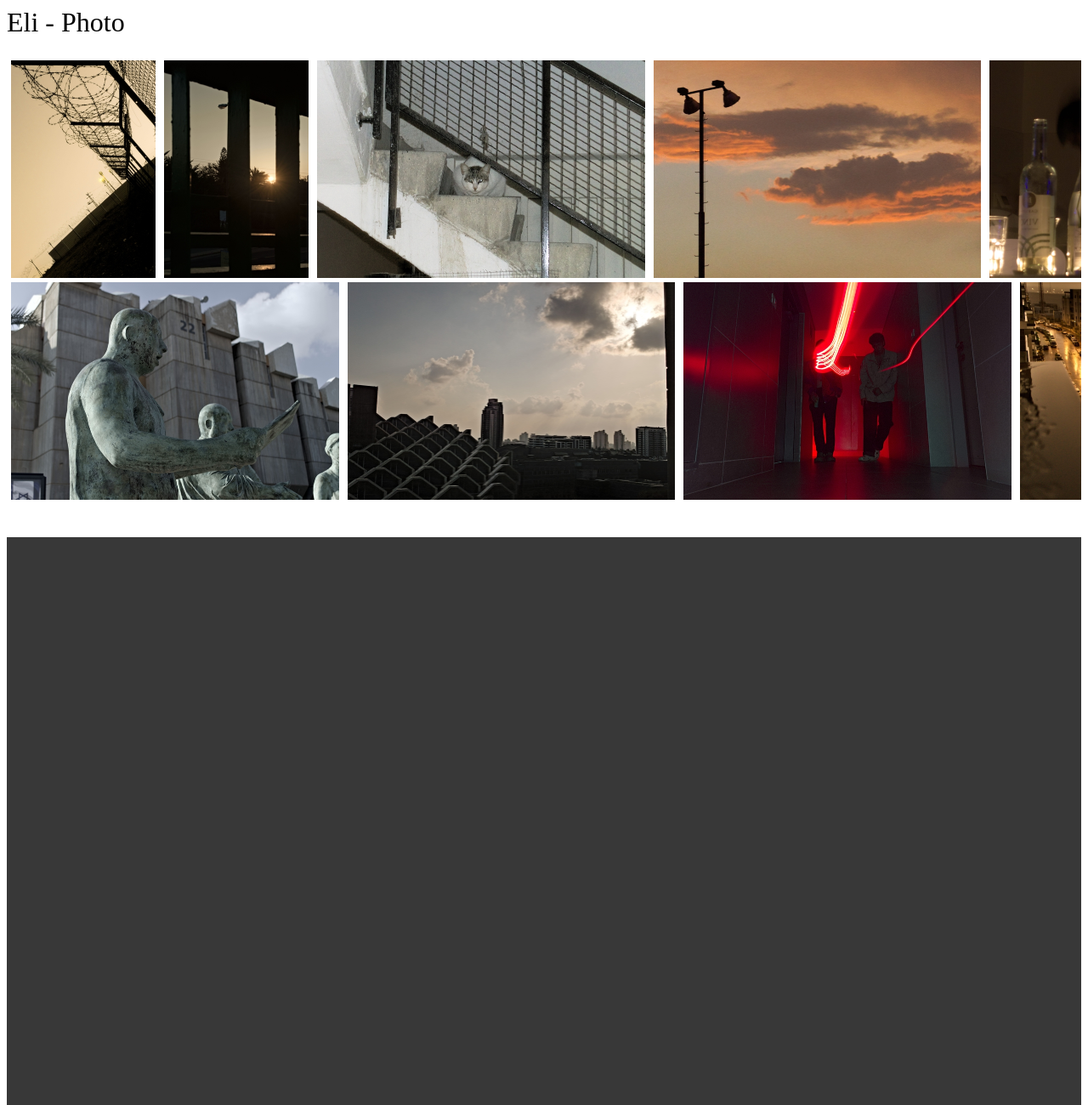
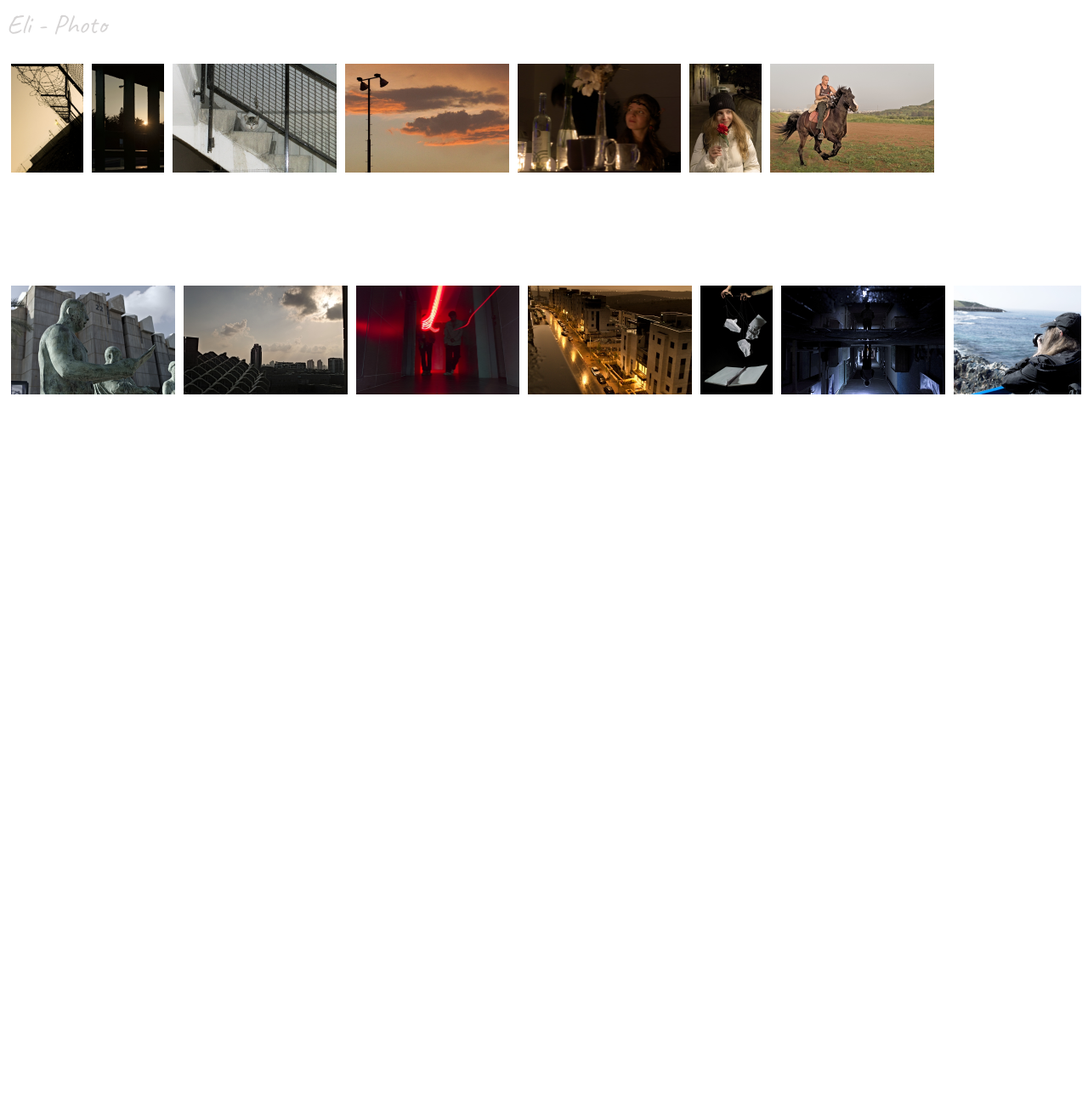
Before and after one commit to 0smin0g/portfolio, a plain HTML site: page index.html in a window 1280 px wide. Shown: the top 1300 px of the page at 85% size. After the commit the page ends 800 px from the top, so only its background shows below. Drawn offline with Linux system fonts and the light colour scheme; a web font is replaced by a local one.

Commit message:
modified:   index.html 	modified:   style.css

```diff
--- a/index.html
+++ b/index.html
@@ -14,7 +14,7 @@
 <title>El1_Photo</title>
 
 <body>
-	<h1 color=rgb(214,212,212) allign="right" >Eli - Photo</h1>
+	<h1>Eli - Photo</h1>
 	<div class="scrollmenu">
 		<div class="block">
 			<div class="image">
@@ -51,6 +51,5 @@
 			<img src="images/DSC_1432.jpg"> </div>
 		</div>
 	</div>
-	<div class="background"></div>
 </body>
 </html>
--- a/style.css
+++ b/style.css
@@ -2,12 +2,13 @@
 	font-family:"Caveat", cursive ;
 	src: url("https://fonts.googleapis.com/css2?family=Caveat:wght@400..700&family=Poetsen+One&display=swap");
 }
-.background {
-	height: 100%;
-	width: 100%;
-	background-color: rgb(56, 56, 56);
+body {
+	color: rgb(56, 56, 56);
 }
 h1 {
+	color: rgb(214,212,212);
+	font-family:"Caveat", cursive ;
+	align-self:"right";
 	font-optical-sizing: auto;
 	font-weight: 400;
 	font-style: normal;
@@ -31,7 +32,7 @@ h1 {
 }
 .image img {
 	width: auto;
-	height: 256px;
+	height: 50%;
     margin: 5px;
     float: left;
     /*
```
